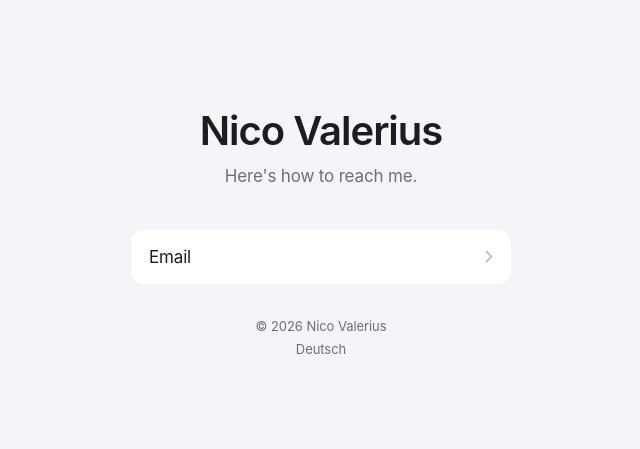
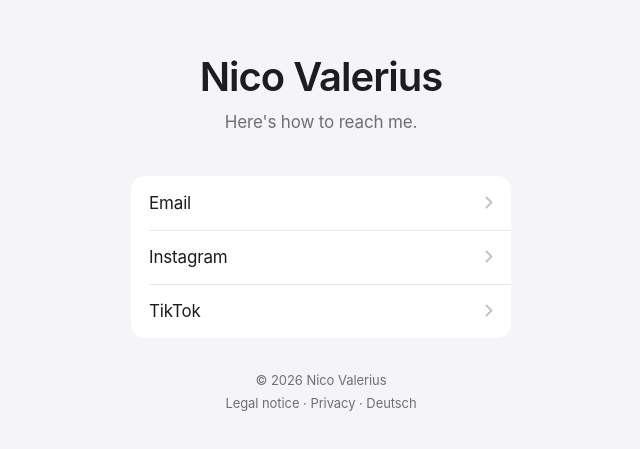
Before and after one commit to NicoValerius/Nico-Valerius-Website, a plain HTML site: page en.html in a window 1280 px wide. Shown: the part 167-616 px from the top of the page, without its empty margins (319-959 px from the left). Drawn offline with Linux system fonts and the light colour scheme.

Commit message:
Add files via upload

```diff
--- a/en.html
+++ b/en.html
@@ -197,12 +197,28 @@
         </svg>
       </a>
 
+      <a class="item" href="https://www.instagram.com/iamthevalerius/" target="_blank" rel="noopener">
+        <span>Instagram</span>
+        <svg viewBox="0 0 8 13" fill="none" aria-hidden="true">
+          <path d="M1.5 1.5L6.5 6.5L1.5 11.5" stroke="currentColor"
+                stroke-width="2" stroke-linecap="round" stroke-linejoin="round"/>
+        </svg>
+      </a>
+
+      <a class="item" href="https://www.tiktok.com/@thevalerius" target="_blank" rel="noopener">
+        <span>TikTok</span>
+        <svg viewBox="0 0 8 13" fill="none" aria-hidden="true">
+          <path d="M1.5 1.5L6.5 6.5L1.5 11.5" stroke="currentColor"
+                stroke-width="2" stroke-linecap="round" stroke-linejoin="round"/>
+        </svg>
+      </a>
+
     </nav>
 
     <footer>
       <p>© 2026 Nico Valerius</p>
       <p class="legal">
-        <a href="index.html" lang="de" hreflang="de">Deutsch</a>
+        <a href="impressum.html" lang="de" hreflang="de">Legal notice</a> · <a href="datenschutz.html" lang="de" hreflang="de">Privacy</a> · <a href="index.html" lang="de" hreflang="de">Deutsch</a>
       </p>
     </footer>
 
```
